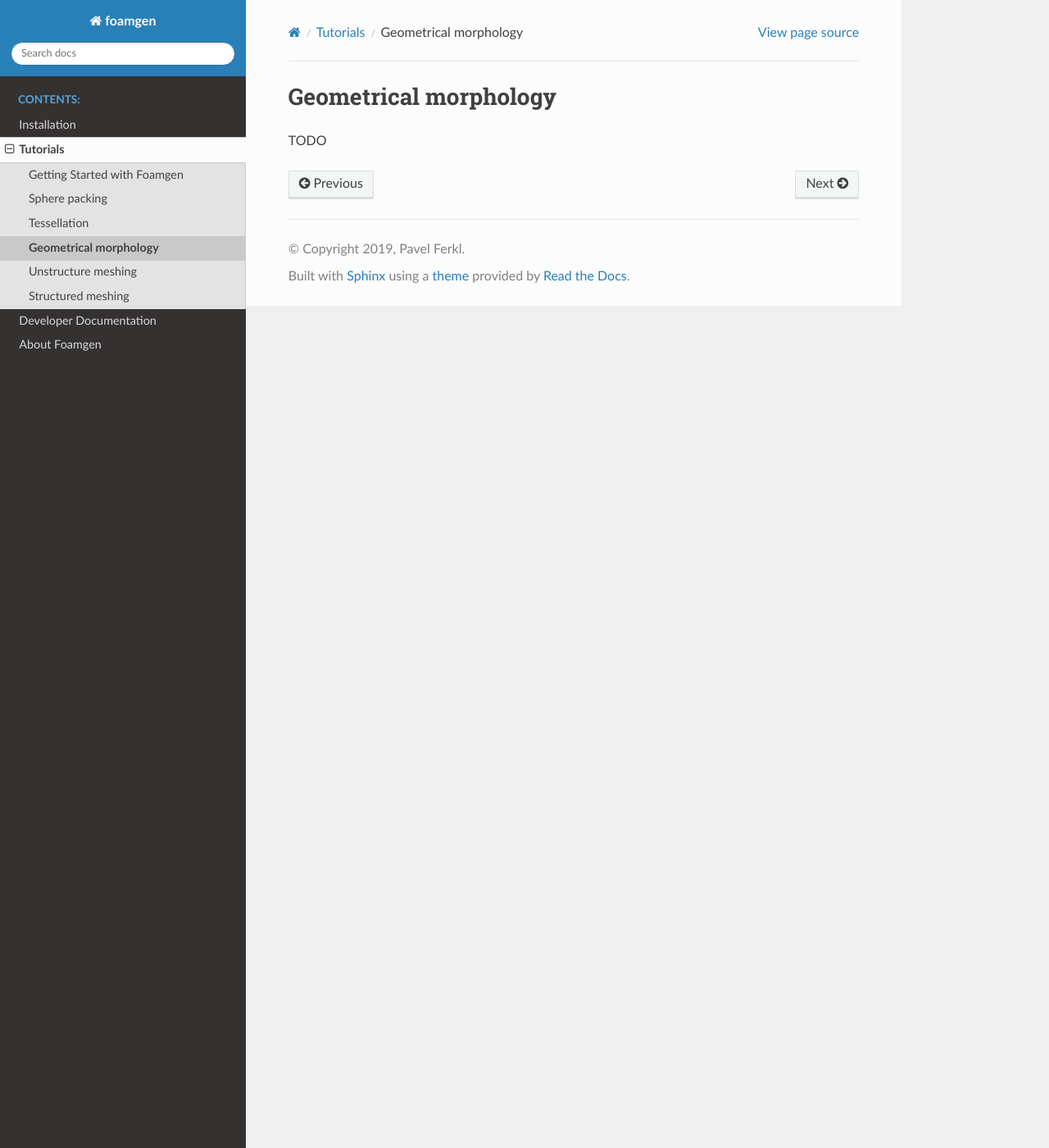
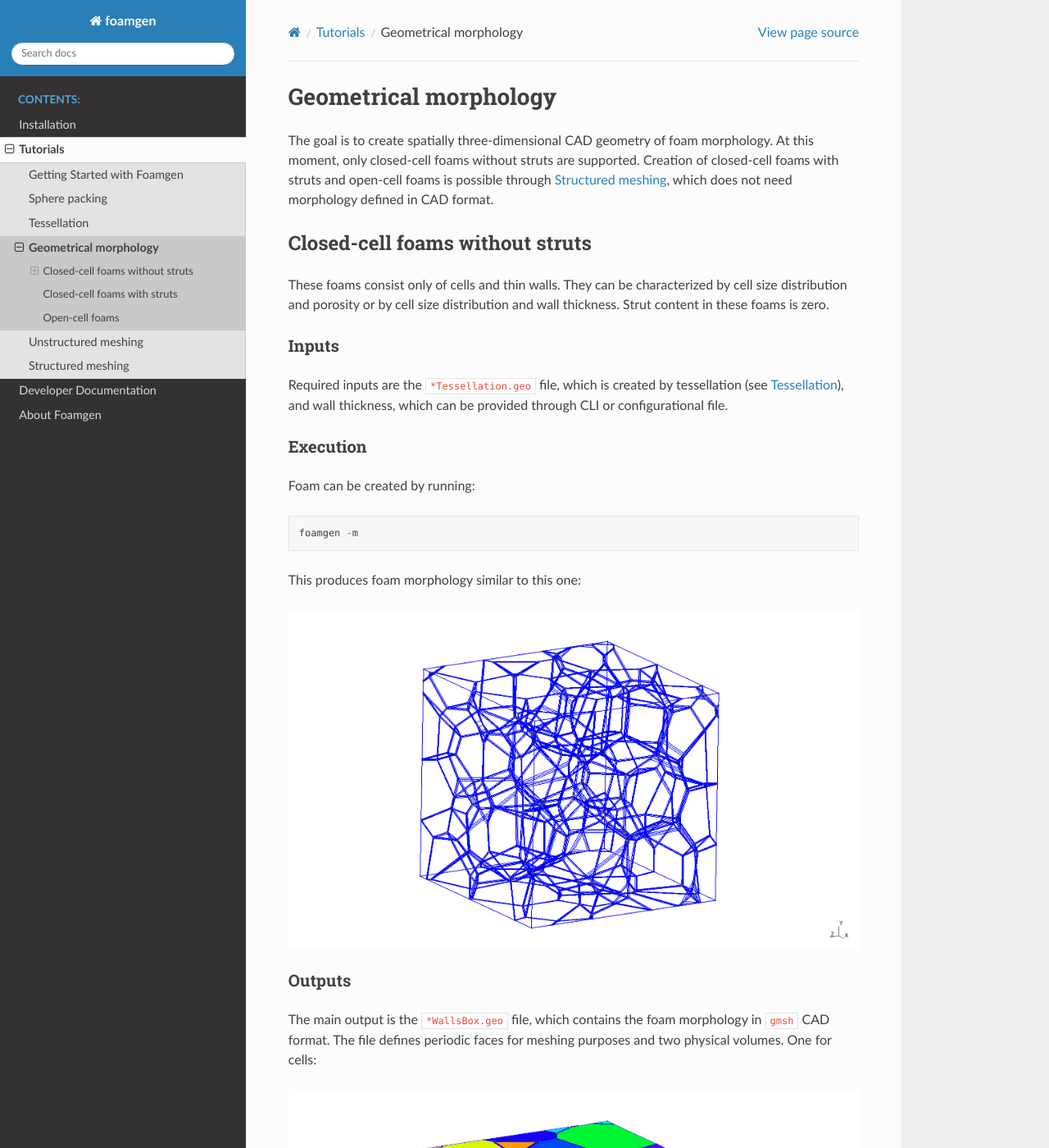
Before and after one commit to japaf/foamgen, a Sphinx documentation site: the page built from docs/source/tutorials/morphology.rst, in a window 1280 px wide and 1400 px high. Shown: the whole window at 82% size. Built offline with Sphinx 7.4.7 and the Read the Docs theme 2.0.0, drawn with Linux system fonts in a browser that asks for light colours; some of the changed text lies outside the part shown.

Commit message:
morphology documentation

```diff
--- a/docs/source/tutorials/index.rst
+++ b/docs/source/tutorials/index.rst
@@ -4,7 +4,7 @@ Tutorials
 Basic functionality is showcased on following examples
 
 .. toctree::
-    :maxdepth: 2
+    :maxdepth: 3
 
     gettingStarted
     packing
--- a/docs/source/tutorials/morphology.rst
+++ b/docs/source/tutorials/morphology.rst
@@ -1,4 +1,72 @@
 Geometrical morphology
 ======================
 
-TODO
+The goal is to create spatially three-dimensional CAD geometry of foam
+morphology. At this moment, only closed-cell foams without struts are
+supported. Creation of closed-cell foams with struts and open-cell foams is
+possible through :doc:`structuredMesh`, which does not need morphology defined
+in CAD format.
+
+Closed-cell foams without struts
+--------------------------------
+
+These foams consist only of cells and thin walls. They can be characterized by
+cell size distribution and porosity or by cell size distribution and wall
+thickness. Strut content in these foams is zero.
+
+Inputs
+::::::
+
+Required inputs are the ``*Tessellation.geo`` file, which is created by
+tessellation (see :doc:`tessellation`), and wall thickness, which can be
+provided through CLI or configurational file.
+
+Execution
+:::::::::
+
+Foam can be created by running::
+
+    foamgen -m
+
+This produces foam morphology similar to this one:
+
+.. image:: ../_images/FoamWallsBox.png
+    :width: 100%
+
+Outputs
+:::::::
+
+The main output is the ``*WallsBox.geo`` file, which contains the foam
+morphology in ``gmsh`` CAD format. The file defines periodic faces for meshing
+purposes and two physical volumes. One for cells:
+
+.. image:: ../_images/FoamWallsBox_cells.png
+    :width: 100%
+
+and one for walls:
+
+.. image:: ../_images/FoamWallsBox_walls.png
+    :width: 100%
+
+The file ``*Walls.geo`` contains the exactly same morphology before it was
+moved to a periodic box.
+
+Implementation
+::::::::::::::
+
+The walls are created by insetting (shrinking) each cell. The walls are then
+defined as the difference between the original and shrunken cell.
+
+The translation of the original foam into a periodic box is achieved using gmsh
+OpenCASCADE kernel. Unfortunately, this step and subsequent checking for point
+duplicity is very time consuming. This should be investigated further.
+
+Closed-cell foams with struts
+-----------------------------
+
+Currently not supported. Hopefully will be added soon.
+
+Open-cell foams
+---------------
+
+Currently not supported. Hopefully will be added soon.
--- a/docs/source/tutorials/structuredMesh.rst
+++ b/docs/source/tutorials/structuredMesh.rst
@@ -1,4 +1,5 @@
 Structured meshing
 ==================
 
-TODO
+Currently broken. Hopefully will be fixed soon. See `this
+<https://github.com/japaf/foamgen/issues/6>`_ issue.
--- a/docs/source/tutorials/unstructuredMesh.rst
+++ b/docs/source/tutorials/unstructuredMesh.rst
@@ -1,4 +1,4 @@
-Unstructure meshing
-===================
+Unstructured meshing
+====================
 
 TODO
```
Also changed, not shown: docs/source/tutorials/packing.rst (+17 -3 lines), docs/source/tutorials/tessellation.rst (+39 -21 lines), docs/source/_images/FoamWallsBox.png (added), docs/source/_images/FoamWallsBox_cells.png (added), docs/source/_images/FoamWallsBox_walls.png (added).
